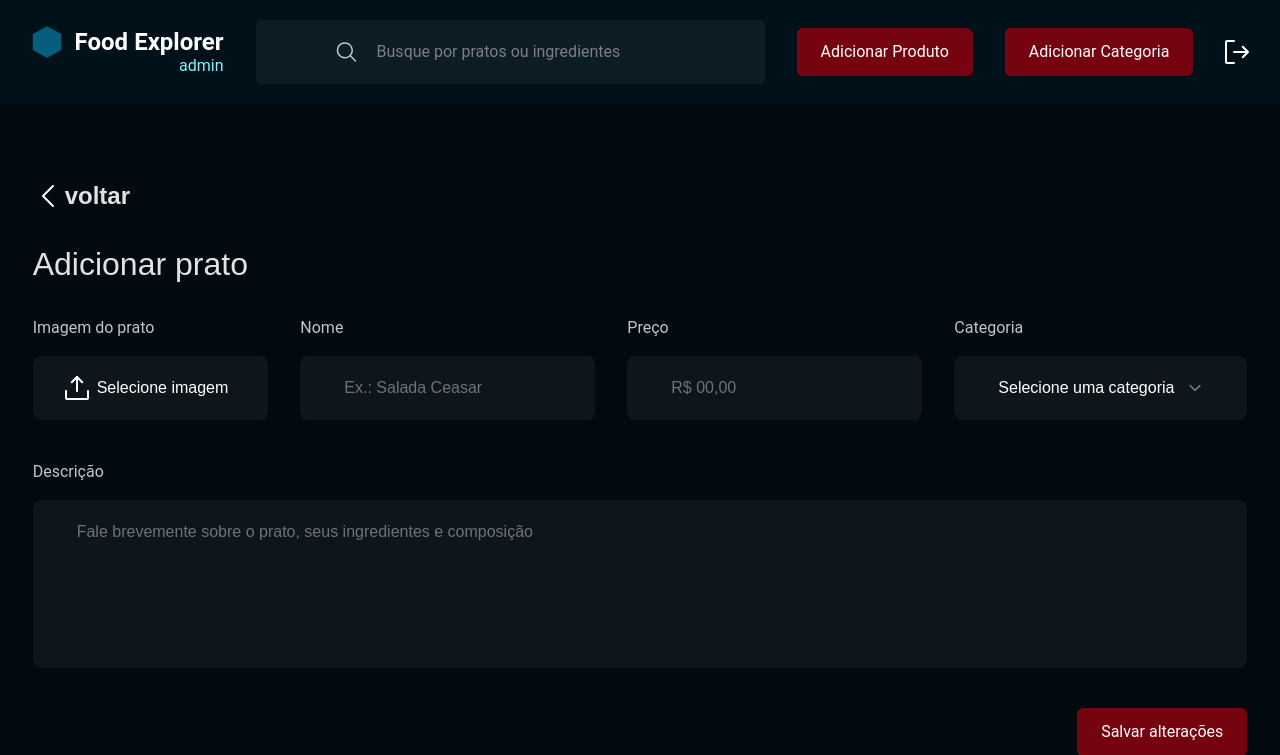
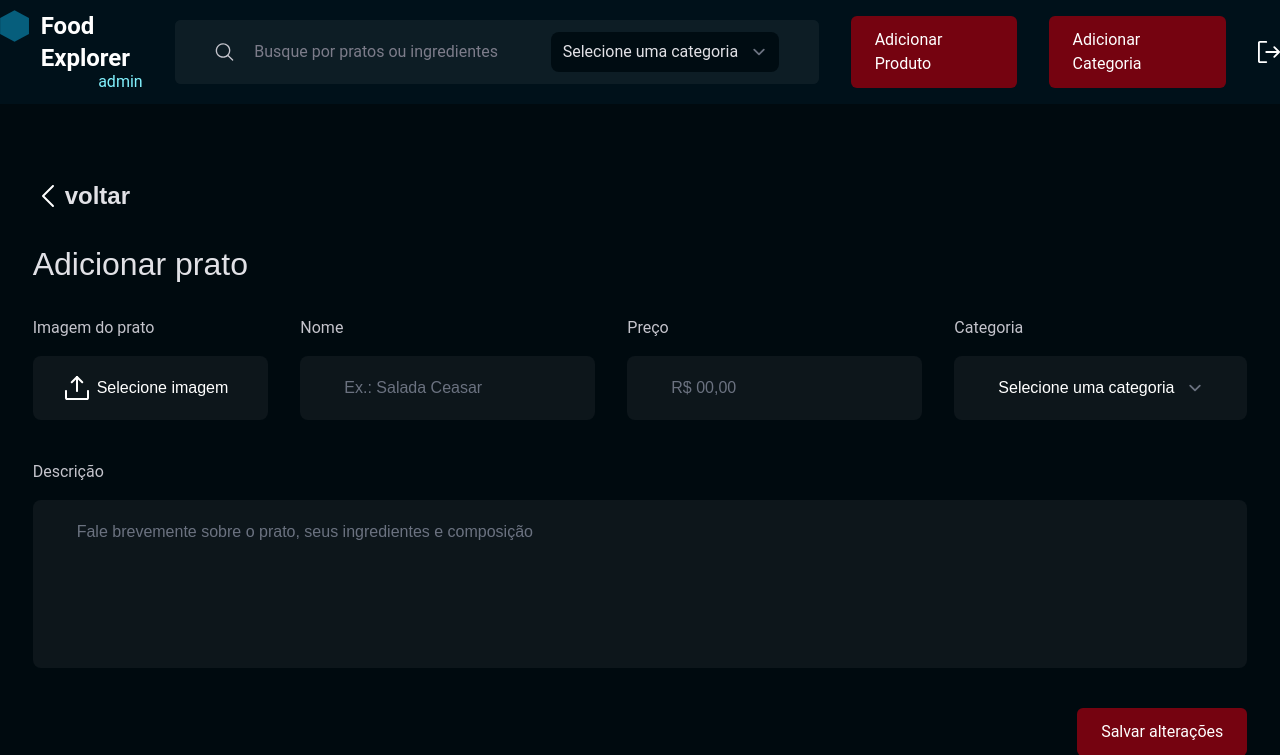
Before and after one commit to diogokimisima/django-project, a Django app: page /accounts/add-produto/ in a window 1280 px wide. Shown: the top 755 px of the page. Run offline with Django 5.2, Linux system fonts and the light colour scheme; the visitor is signed in with stand-in values (Sample User, id 1); some libraries are stand-ins or nearby versions.

Commit message:
fazendo o filtro por categorias

```diff
--- a/accounts/templates/accounts/add_categoria.html
+++ b/accounts/templates/accounts/add_categoria.html
@@ -25,7 +25,7 @@
             <div class="flex flex-col gap-4">
               <label class="text-light-400" for="id_nome">Nome da Categoria:</label>
               <div class="flex gap-2 bg-dark-800 py-3 px-8 rounded-lg w-80">
-                <input class="font-poppins bg-dark-800 focus:border-none border-none w-full" type="text" name="nome" id="id_nome" placeholder="Ex.: Entrada" value="{{ form.nome.value|default_if_none:'' }}" />
+                <input class=" focus:ring-0 font-poppins bg-dark-800 focus:border-none border-none w-full" type="text" name="nome" id="id_nome" placeholder="Ex.: Entrada" value="{{ form.nome.value|default_if_none:'' }}" />
               </div>
               {% if form.nome.errors %}
                 <div class="text-red-500 mt-2">
@@ -41,7 +41,7 @@
           <div class="flex flex-col gap-4 mt-10">
             <label class="text-light-400" for="id_descricao">Descrição</label>
             <div class="flex gap-2 bg-dark-800 py-3 px-8 rounded-lg">
-              <input class="w-full pb-28 font-poppins bg-dark-800 focus:border-none border-none" name="descricao" type="text" id="id_descricao" class="form-control" placeholder="Fale brevemente sobre a categoria" value="{{ form.descricao.value|default_if_none:'' }}" />
+              <input class=" focus:ring-0 w-full pb-28 font-poppins bg-dark-800 focus:border-none border-none" name="descricao" type="text" id="id_descricao" class="form-control" placeholder="Fale brevemente sobre a categoria" value="{{ form.descricao.value|default_if_none:'' }}" />
             </div>
             {% if form.descricao.errors %}
               <div class="text-red-500 mt-2">
--- a/accounts/templates/accounts/add_produto.html
+++ b/accounts/templates/accounts/add_produto.html
@@ -24,7 +24,7 @@
           <div class="flex gap-8">
             <div class="flex flex-col gap-4">
               <label for="id_imagem" class="text-light-400">Imagem do prato</label>
-              <input class="hidden" type="file" name="imagem" id="id_imagem" accept="image/*" />
+              <input class="focus:ring-0 hidden" type="file" name="imagem" id="id_imagem" accept="image/*" />
               <div class="flex items-center gap-2 bg-dark-800 py-5 px-8 rounded-lg hover:bg-dark-1000 cursor-pointer" onclick="document.getElementById('id_imagem').click();">
                 <img id="upload-icon" class="h-6 w-6" src="{% static 'accounts/images/download.svg' %}" alt="icon download" />
                 <p id="upload-text" class="font-poppins">Selecione imagem</p>
@@ -42,7 +42,7 @@
             <div class="flex flex-col gap-4">
               <label class="text-light-400" for="id_nome">Nome</label>
               <div class="flex gap-2 bg-dark-800 py-3 px-8 rounded-lg">
-                <input class="font-poppins bg-dark-800 focus:border-none border-none" type="text" name="nome" id="id_nome" placeholder="Ex.: Salada Ceasar" value="{{ form.nome.value|default_if_none:'' }}" />
+                <input class="focus:ring-0 font-poppins bg-dark-800 focus:border-none border-none" type="text" name="nome" id="id_nome" placeholder="Ex.: Salada Ceasar" value="{{ form.nome.value|default_if_none:'' }}" />
               </div>
               {% if form.nome.errors %}
                 <div class="text-red-500 mt-2">
@@ -56,7 +56,7 @@
             <div class="flex flex-col gap-4">
               <label class="text-light-400" for="id_preco">Preço</label>
               <div class="flex gap-2 bg-dark-800 py-3 px-8 rounded-lg">
-                <input class="font-poppins bg-dark-800 focus:border-none border-none" type="number" name="preco" id="id_preco" placeholder="R$ 00,00" value="{{ form.preco.value|default_if_none:'' }}" />
+                <input class="focus:ring-0 font-poppins bg-dark-800 focus:border-none border-none" type="number" name="preco" id="id_preco" placeholder="R$ 00,00" value="{{ form.preco.value|default_if_none:'' }}" />
               </div>
               {% if form.preco.errors %}
                 <div class="text-red-500 mt-2">
@@ -70,7 +70,7 @@
             <div class="flex flex-col gap-4">
               <label class="text-light-400" for="id_categoria">Categoria</label>
               <div class="flex gap-2 bg-dark-800 py-3 px-8 rounded-lg">
-                <select name="categoria" id="id_categoria" class="font-poppins bg-dark-800 focus:border-none border-none">
+                <select name="categoria" id="id_categoria" class="font-poppins bg-dark-800 focus:border-none focus:ring-0 border-none">
                   <option class="text-dark-200" value="">Selecione uma categoria</option>
                   {% for categoria in categorias %}
                     <option value="{{ categoria.id }}">{{ categoria.nome }}</option>
@@ -90,7 +90,7 @@
           <div class="flex flex-col gap-4 mt-10">
             <label class="text-light-400" for="id_descricao">Descrição</label>
             <div class="flex gap-2 bg-dark-800 py-3 px-8 rounded-lg">
-              <input class="w-full pb-28 font-poppins bg-dark-800 focus:border-none border-none" name="descricao" type="text" id="id_descricao" class="form-control" placeholder="Fale brevemente sobre o prato, seus ingredientes e composição" value="{{ form.descricao.value|default_if_none:'' }}" />
+              <input class="focus:ring-0 w-full pb-28 font-poppins bg-dark-800 focus:border-none border-none" name="descricao" type="text" id="id_descricao" class="form-control" placeholder="Fale brevemente sobre o prato, seus ingredientes e composição" value="{{ form.descricao.value|default_if_none:'' }}" />
             </div>
             {% if form.descricao.errors %}
               <div class="text-red-500 mt-2">
--- a/accounts/templates/accounts/header.html
+++ b/accounts/templates/accounts/header.html
@@ -12,11 +12,22 @@
         {% endif %}
       {% endif %}
     </div>
-    <div class="flex bg-dark-900 py-3 px-20 rounded-md gap-2">
-      <img class="text-light-400" src="{% static 'accounts/images/search.svg' %}" alt="" />
-      <form method="get" action="{% url 'home' %}">
-        <input class="placeholder:text-light-500 bg-dark-900 w-80 border-none focus:outline-none" type="text" name="query" placeholder="Busque por pratos ou ingredientes" value="{{ request.GET.query }}" />
-      </form>
+    <div class="flex bg-dark-900 justify-between rounded-md gap-2">
+      <form method="get" class="flex bg-dark-900 py-3 px-10 rounded-md gap-2">
+        <button type="submit"><img class="text-light-400" src="{% static 'accounts/images/search.svg' %}" alt="" /></button>
+        <input class="focus:ring-0 placeholder:text-light-500 bg-dark-900 w-80 border-none focus:outline-none" type="text" name="search" placeholder="Busque por pratos ou ingredientes" value="{{ request.GET.search }}" />
+
+        <!-- Filtro por categoria -->
+        <select name="categoria" class="bg-dark-500 rounded-lg focus:ring-0 text-light-300 border-none focus:outline-none">
+            <option value="" {% if not request.GET.categoria %}selected{% endif %}>Selecione uma categoria</option>
+            {% for categoria in categorias %}
+                <option value="{{ categoria.id }}" {% if categoria.id|stringformat:"s" == request.GET.categoria %}selected{% endif %}>{{ categoria.nome }}</option>
+            {% endfor %}
+        </select>
+    </form>
+
+
+
     </div>
   </div>
 
--- a/accounts/templates/accounts/home.html
+++ b/accounts/templates/accounts/home.html
@@ -86,6 +86,8 @@
                 {% endif %}
               {% endif %}
             </div>
+          {% empty %}
+            <p>Nenhum produto encontrado.</p>
           {% endfor %}
         </div>
       </div>
--- a/accounts/templates/accounts/login.html
+++ b/accounts/templates/accounts/login.html
@@ -21,7 +21,7 @@
           <div class="flex flex-col w-full gap-2">
             <label class="text-light-400">Username</label>
             <input
-              class="bg-dark-900 rounded-md p-3 border-dark-900 focus:border-light-100" type="text"
+              class=" focus:ring-0 bg-dark-900 rounded-md p-3 border-dark-900 focus:border-light-100" type="text"
               name="username"
               value="{{ form.username.value|default_if_none:'' }}"
               placeholder="Exemplo: exemplo@exemplo.com.br"
@@ -37,7 +37,7 @@
           <div class="flex flex-col w-full gap-2">
             <label class="text-light-400">Senha</label>
             <input
-              class="bg-dark-900 rounded-md border border-dark-900 focus:border-light-100 p-3 placeholder:text-light-500"
+              class=" focus:ring-0 bg-dark-900 rounded-md border border-dark-900 focus:border-light-100 p-3 placeholder:text-light-500"
               type="password"
               value="{{ form.password.value|default_if_none:'' }}"
               name="password"
--- a/accounts/views.py
+++ b/accounts/views.py
@@ -38,21 +38,32 @@ def login_view(request):
 # View de Home (apenas usuários logados podem acessar)
 @login_required(login_url='login')
 def home_view(request):
-    query = request.GET.get('query', '')  # Pega o termo de pesquisa, se houver
-    if query:
-        produtos = Produto.objects.filter(
-            Q(nome__icontains=query) | Q(descricao__icontains=query)  # Busca no nome ou na descrição
-        )
-    else:
-        produtos = Produto.objects.all()
+    # Obtenha todos os produtos e categorias
+    produtos = Produto.objects.all()
+    categorias = Categoria.objects.all()
 
+    # Filtrando pelos parâmetros de busca
+    search = request.GET.get('search', '')
+    if search:
+        produtos = produtos.filter(nome__icontains=search) | produtos.filter(descricao__icontains=search)
+
+    # Filtrando por categoria
+    categoria_id = request.GET.get('categoria')
+    if categoria_id:
+        produtos = produtos.filter(categoria__id=categoria_id)
+
+    # Verifica os produtos favoritados pelo usuário logado
     favoritos = Favorito.objects.filter(usuario=request.user).values_list('produto_id', flat=True)
 
     # Adiciona a flag `is_favorito` a cada produto
     for produto in produtos:
         produto.is_favorito = produto.id in favoritos
 
-    return render(request, 'accounts/home.html', {'produtos': produtos})
+    return render(request, 'accounts/home.html', {
+        'produtos': produtos,
+        'categorias': categorias,
+        'selected_categoria': categoria_id  # Passando a categoria selecionada para manter o estado
+    })
 
 
 # Verifica se o usuário é admin
--- a/theme/static/css/dist/styles.css
+++ b/theme/static/css/dist/styles.css
@@ -1116,6 +1116,10 @@ select {
   justify-content: center;
 }
 
+.justify-between {
+  justify-content: space-between;
+}
+
 .gap-10 {
   gap: 2.5rem;
 }
@@ -1266,6 +1270,31 @@ select {
   background-color: transparent;
 }
 
+.bg-blue-500 {
+  --tw-bg-opacity: 1;
+  background-color: rgb(59 130 246 / var(--tw-bg-opacity));
+}
+
+.bg-tomato-300 {
+  --tw-bg-opacity: 1;
+  background-color: rgb(171 34 46 / var(--tw-bg-opacity));
+}
+
+.bg-dark-1000 {
+  --tw-bg-opacity: 1;
+  background-color: rgb(25 34 39 / var(--tw-bg-opacity));
+}
+
+.bg-dark-300 {
+  --tw-bg-opacity: 1;
+  background-color: rgb(0 2 4 / var(--tw-bg-opacity));
+}
+
+.bg-dark-500 {
+  --tw-bg-opacity: 1;
+  background-color: rgb(0 12 18 / var(--tw-bg-opacity));
+}
+
 .bg-gradient-100 {
   background-image: linear-gradient(to bottom, #091E26 0%, #00131C 100%);
 }
```
Also changed, not shown: other parts of theme/static/css/dist/styles.css (+50 -0 lines), accounts/templates/accounts/register.html (+4 -4 lines), accounts/templates/accounts/update_produto.html (+5 -4 lines), theme/static_src/src/styles.css (+21 -0 lines), media/produtos/bebidas-1.png (added), media/produtos/bebidas-2.png (added), media/produtos/bebidas-3.png (added), media/produtos/bebidas-4.png (added), media/produtos/sobremesa-1.png (added), media/produtos/sobremesa-2.png (added), media/produtos/sobremesa-3.png (added).
